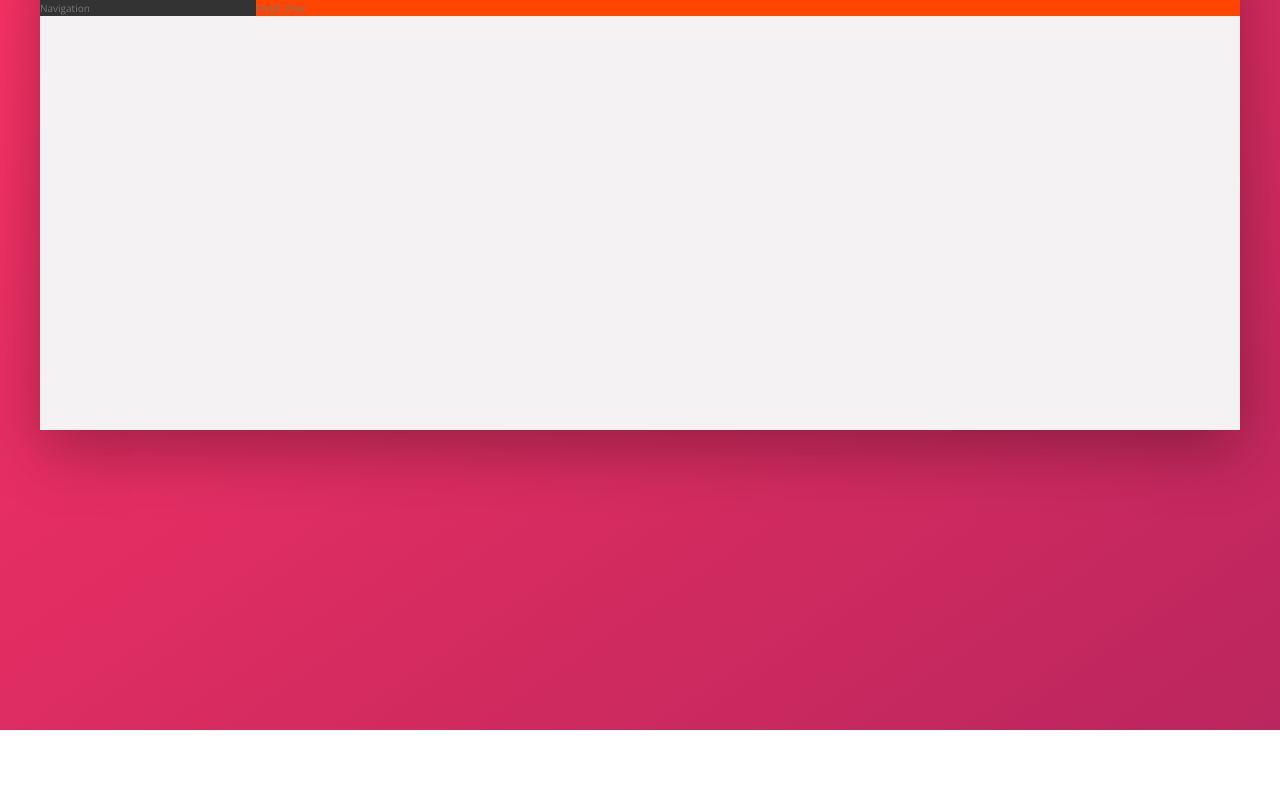
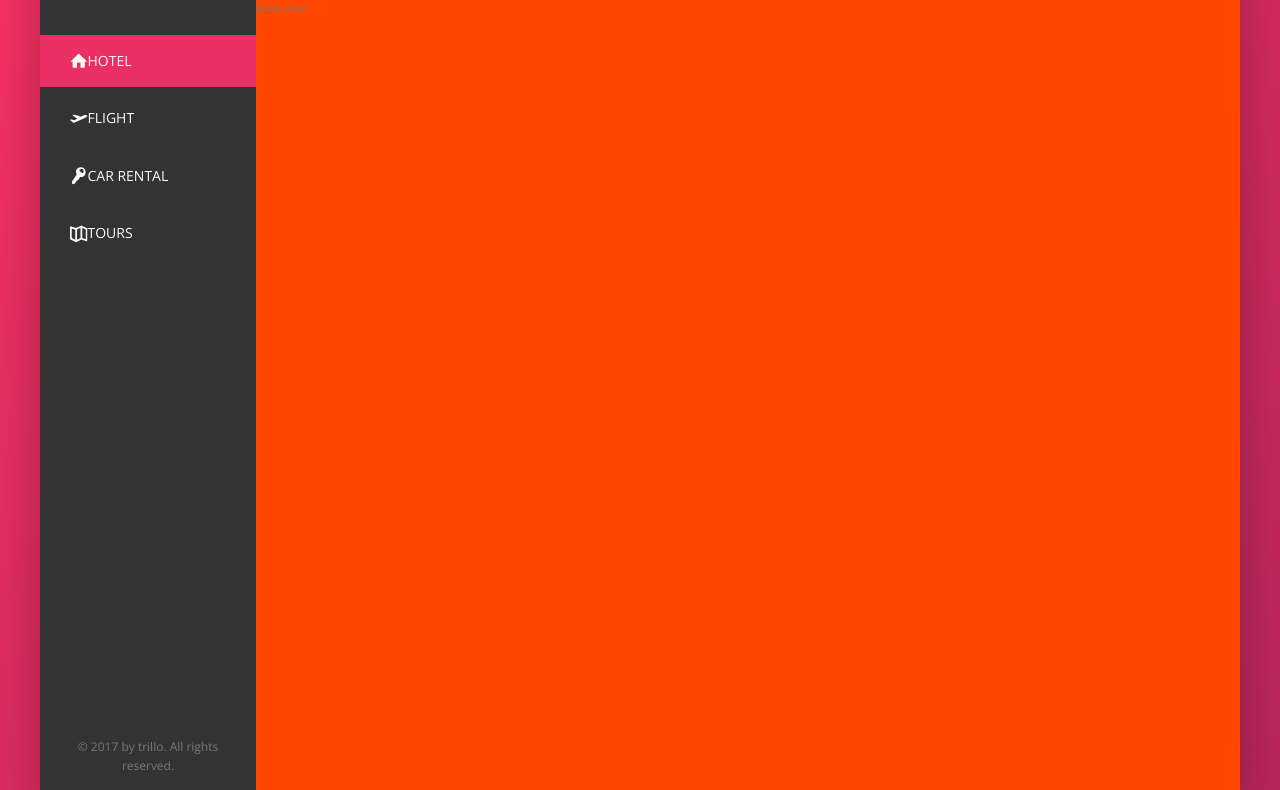
Before and after one commit to madhab452/css-pro, a plain HTML site: page trillo/index.html in a window 1280 px wide. Shown: the part 150-940 px from the top of the page. Before the commit the page ends 880 px from the top, so only its background shows below. Drawn offline with nearby package versions, Linux system fonts and the light colour scheme.

Commit message:
sidebar style

```diff
--- a/trillo/index.html
+++ b/trillo/index.html
@@ -43,7 +43,43 @@
             </header>
             <div class="content">
                 <nav class="sidebar">
-                    Navigation
+                    <ul class="side-nav">
+                        <li class="side-nav__item side-nav__item--active">
+                            <a href="#" class="side-nav__link">
+                                <svg class="side-nav__icon">
+                                    <use xlink:href="img/sprite.svg#icon-home"></use>
+                                </svg>
+                                <span>Hotel</span>
+                            </a>
+                        </li>
+                        <li class="side-nav__item">
+                            <a href="#" class="side-nav__link">
+                                <svg class="side-nav__icon">
+                                    <use xlink:href="img/sprite.svg#icon-aircraft-take-off"></use>
+                                </svg>
+                                <span>Flight</span>
+                            </a>
+                        </li>
+                        <li class="side-nav__item">
+                            <a href="#" class="side-nav__link">
+                                <svg class="side-nav__icon">
+                                    <use xlink:href="img/sprite.svg#icon-key"></use>
+                                </svg>
+                                <span>Car rental</span>
+                            </a>
+                        </li>
+                        <li class="side-nav__item">
+                            <a href="#" class="side-nav__link">
+                                <svg class="side-nav__icon">
+                                    <use xlink:href="img/sprite.svg#icon-map"></use>
+                                </svg>
+                                <span>Tours</span>
+                            </a>
+                        </li>
+                    </ul>
+                    <div class="legal">
+                        &copy; 2017 by trillo. All rights reserved.
+                    </div>
                 </nav>
                 <main class="hotel-view">
                     Hotel View
--- a/trillo/sass/_components.scss
+++ b/trillo/sass/_components.scss
@@ -112,3 +112,77 @@
         margin-right: 1rem;
     }
 }
+
+////////////////////////
+// SIDE NAVIGATION
+
+.side-nav {
+
+    font-size: 1.4rem;
+    list-style: none;
+    margin-top: 3.5rem;
+
+    &__item {
+        position: relative;
+
+        &:not(:last-child) {
+            margin-bottom: .5rem;
+        }
+    }
+
+    &__item::before {
+        content: "";
+        position: absolute;
+        top: 0;
+        left: 0;
+        height: 100%;
+        width: 3px;
+        background-color: var(--color-primary);
+        transform: scaleY(0);
+        transform-origin: center;
+        transition: transform .2s,
+                    width .4s cubic-bezier(1,0,0,1) .2s,
+                    background-color .1s;
+    }
+
+    &__item:hover::before,
+    &__item--active::before
+    {
+        transform: scaleY(1);
+        width: 100%;
+    }
+
+    &__item:active::before {
+        background-color: var(--color-primary-light);
+    }
+
+    &__link:link,
+    &__link:visited {
+        color: var(--color-grey-light-1);
+        text-decoration: none;
+        text-transform: uppercase;
+        display: block;
+        padding: 1.5rem 3rem;
+        position: relative;
+        z-index: 10;
+
+        display: flex;
+        align-items: center;
+    }
+
+    &__icon {
+        width: 1.75rem;
+        height: 1.75rem;
+        fill: currentColor ;
+    }
+}
+
+////////////////////////
+// LEGAL TEXT
+
+.legal {
+    font-size: 1.2rem;
+    color: var(--color-grey-dark-4);
+    text-align: center;
+    padding: 2.5rem;
+}
--- a/trillo/sass/_layout.scss
+++ b/trillo/sass/_layout.scss
@@ -22,10 +22,15 @@
 
 .sidebar {
     background-color: var(--color-grey-dark-1);
-    flex: 0 0 18%
+    flex: 0 0 18%;
+
+    display: flex;
+    flex-direction: column;
+    justify-content: space-between;
 }
 
 .hotel-view {
     background-color: orangered;
+    height: 80rem;
     flex: 1;
 }
```
Also changed, not shown: trillo/css/style.css.
